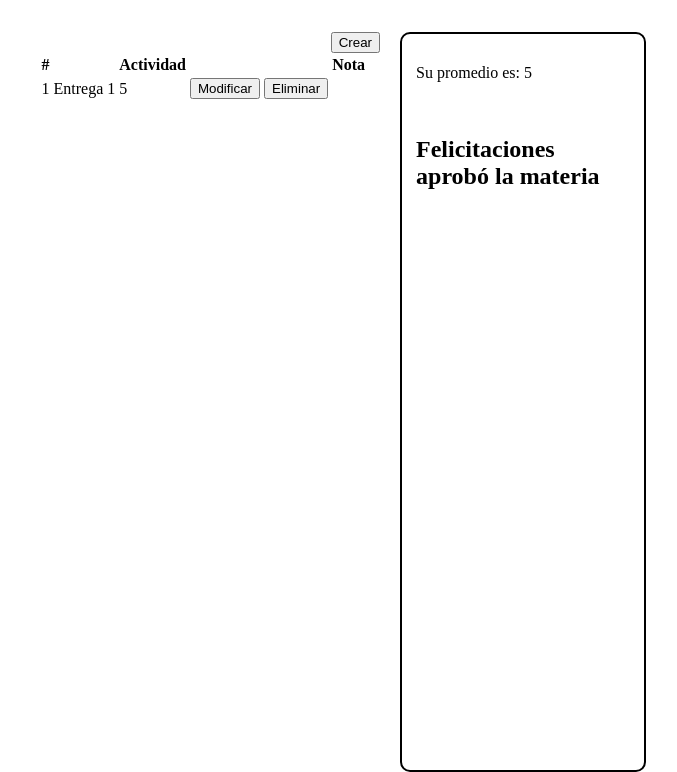
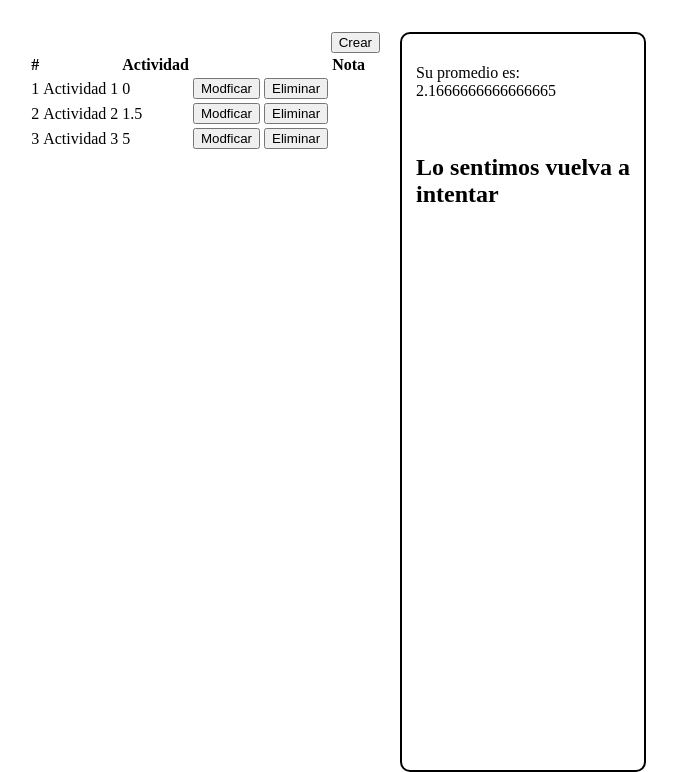
Before and after one commit to Nicolas-Velasquez/notas_app, a plain HTML site: page index.html in a window 1280 px wide. Shown: the part 56-828 px from the top of the page, without its empty margins (373-1050 px from the left). Drawn offline with Linux system fonts and the light colour scheme.

Commit message:
Se modificó index.html para poder añadir promedios.js

```diff
--- a/index.html
+++ b/index.html
@@ -11,7 +11,7 @@
             <h1 class="titulo">Notas</h1>
             <article class="notas-content">
                 <button>Crear</button>
-                <table>
+                <table id="promediosTb">
                     <thead>
                         <tr>
                             <th>#<th>
@@ -34,9 +34,9 @@
                 </table>
             </article>
             <article class="promedio-content">
-                <p>Su promedio es: 5</p>
+                <p id="promedioText">Su promedio es: 5</p>
                 <br>
-                <h2>Felicitaciones aprobó la materia</h2>
+                <h2 id="mensajeNota">Felicitaciones aprobó la materia</h2>
 
             </article>
         </section>
@@ -59,5 +59,6 @@
                 </form>
             </article>
         </section>
+        <script src="js/promedios.js"></script>
     </body>
 </html>
--- /dev/null
+++ b/js/promedios.js
@@ -0,0 +1,33 @@
+let actividades = [
+    {id:1, nombre:"Actividad 1", nota:0},
+    {id:2, nombre:"Actividad 2", nota:1.5},
+    {id:3, nombre:"Actividad 3", nota:5}
+]
+
+function mostrarMensaje(promedio){
+    let mensaje = promedio>=3?"Felicitaciones aprobó":"Lo sentimos vuelva a intentar"
+    document.getElementById("mensajeNota").innerText = mensaje
+}
+
+function mostrarActividades(){
+    let filas = ""
+    let sumatoria = 0
+    for(let actividad of actividades){
+        filas += "<tr>"
+        filas += "  <td>"+actividad.id+"</td>"
+        filas += "  <td>"+actividad.nombre+"</td>"
+        filas += "  <td>"+actividad.nota+"</td>"
+        filas += "  <td>"
+        filas += "      <button>Modficar</button>"
+        filas += "      <button>Eliminar</button>"
+        filas += "  </td>"
+        filas += "</tr>"
+        sumatoria += actividad.nota
+    }
+    let promedio = sumatoria / actividades.length
+    document.getElementById("promediosTb").getElementsByTagName("tbody")[0].innerHTML = filas
+    document.getElementById("promedioText").innerText = "Su promedio es: "+ promedio
+    mostrarMensaje(promedio)
+}
+
+mostrarActividades()
```
